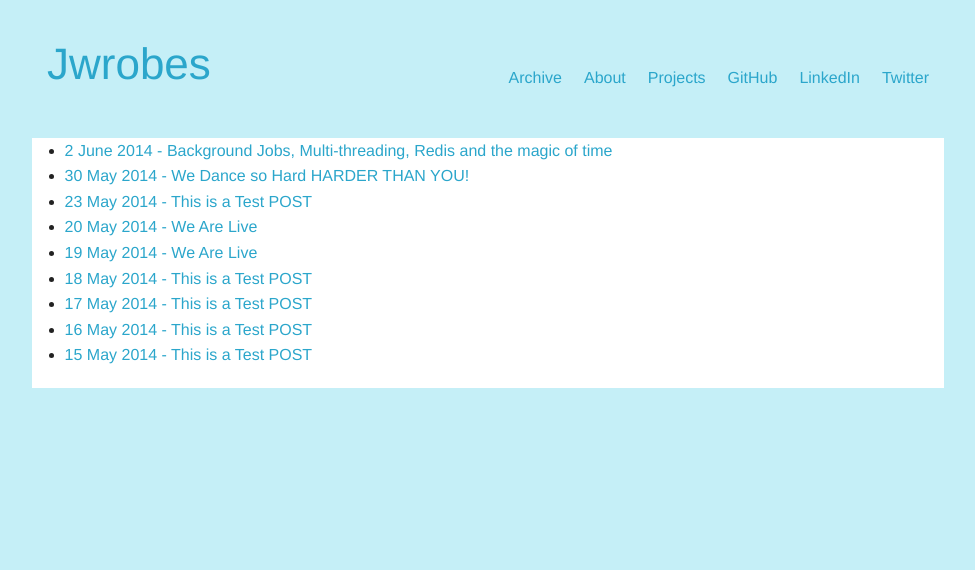
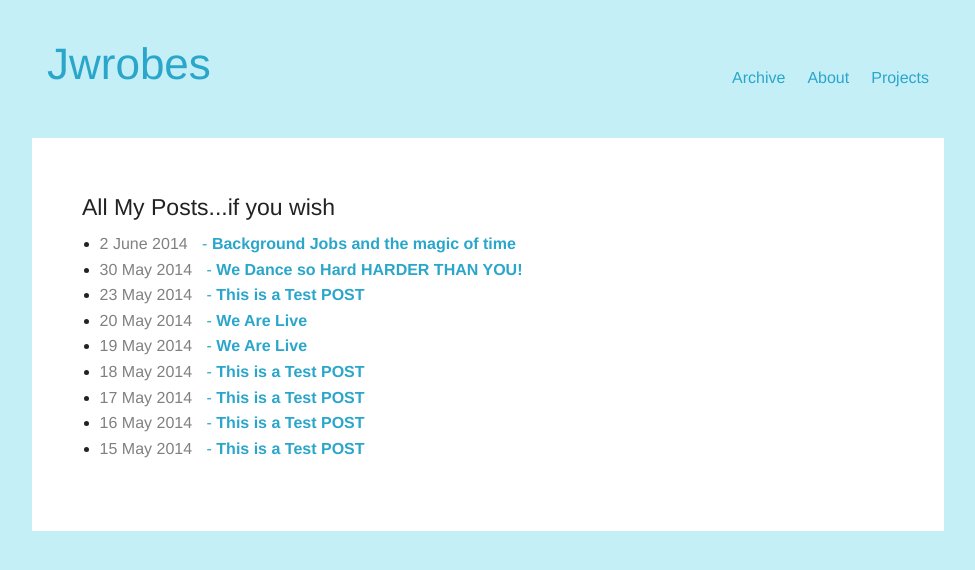
Before and after one commit to jwrobes/jwrobes.github.io, a Jekyll site: the page built from archive.html, in a window 1280 px wide. Shown: the top 570 px of the page, without its empty margins (152-1127 px from the left). Built offline with Jekyll 4.4.1, drawn with Linux system fonts in a browser that asks for light colours.

Commit message:
Fixed Nav Bar position   * Updated CSS for posts when one column   * Added to About Page   * added Projects Page   * added a container that adds padding to every page but the landing page   * Moved links out of nav to about page   * cleaned up HTML

```diff
--- a/_layouts/master.html
+++ b/_layouts/master.html
@@ -9,10 +9,6 @@
     <link rel="stylesheet" href="/assets/css/foundation.css" type="text/css" media="screen" charset="utf-8"/>
     <link rel="stylesheet" href="/assets/css/master.css" type="text/css" media="screen" charset="utf-8"/>
     <script src="/assets/js/blog.js" type="text/javascript" charset="utf-8"></script>
-
-
-
-
   </head>
 
   <body>
@@ -26,26 +22,19 @@
           <li><a href='/archive.html'>Archive</a></li>
           <li><a href='/about.html'>About</a></li>
           <li><a href='/projects.html'>Projects</a></li>
-          <li><a href='http://github.com/jwrobes' target='_blank' rel='me'>GitHub</a></li>
-          <li><a href='https://www.linkedin.com/pub/jonathan-wrobel/58/762/aa0' target='_blank' rel='me'>LinkedIn</a></li>
-          <li><a href='http://twitter.com/jzwrobes' target='_blank' rel='me'>Twitter</a></li>
         </ul>
       </div>
     </div>
     </header>
     <div class="row">
-      <div class="large-12 column container">
+      <div class="large-12 column container full-bleed">
   			 {{content}}
       </div>
     </div>
-		  <div id="footer">
-
-		  </div>
-   <script type="text/javascript">
-    window.addEventListener("DOMContentLoaded",BlogController(), false)
-    window.addEventListener('resize', function() { BlogController()}, false);
-  </script>
-
+	  <div id="footer"></div>
+    <script type="text/javascript">
+      window.addEventListener("DOMContentLoaded",BlogController(), false)
+      window.addEventListener('resize', function() { BlogController()}, false);
+    </script>
   </body>
-
 </html>
--- /dev/null
+++ b/_layouts/page.html
@@ -0,0 +1,6 @@
+---
+layout: master
+---
+<div class='container'>
+	 {{content}}
+</div>
--- a/_posts/2014-06-02-jwrobes-meets-sidekiq.md
+++ b/_posts/2014-06-02-jwrobes-meets-sidekiq.md
@@ -1,6 +1,6 @@
 ---
 layout: post
-title: Background Jobs, Multi-threading, Redis and the magic of time
+title: Background Jobs and the magic of time
 description: Thoughts on my first solo mvp and the joys of playing with new technologies on personal projects.
 ---
 
--- a/archive.html
+++ b/archive.html
@@ -1,9 +1,10 @@
 ---
-layout: master
+layout: page
 title: Archive
 ---
 
 <div class="posts">
+	<h4>All My Posts...if you wish</h4>
 	<div class="container full-bleed" id= "archive">
 		<ul>
 		{% for post in site.posts %}
--- a/assets/css/master.css
+++ b/assets/css/master.css
@@ -10,14 +10,27 @@ header {
 	padding: 30px;
 }
 
+div.container {
+	background: white;
+	padding: 50px;
+}
+
+div.container.full-bleed {
+  padding:0;
+}
+
+.logo {
+	width: 40%;
+}
+
+.nav {
+	width: 40%;
+}
+
 .posts {
 	background: white;
 }
 
-.container {
-	background: white;
-
-}
 
 #recent-posts {
 	background: white;
@@ -49,12 +62,22 @@ a.post:hover {
 	background: #22313F;
 }
 
+.title {
+	font-weight: bold;
+}
+
+.date {
+	color: gray;
+	padding-right: 10px;
+}
+
+
 .end {
-	padding: 8px 8px 15px 8px;
+	padding: 15px 8px 15px 8px;
 	text-align: center;
 }
 
-@media only screen and (min-width: 64.063em) and (max-width: 90em) {
+@media only screen and (min-width: 640px) and (max-width: 90em) {
 
 #nav-menu {
 	float: right;
@@ -66,7 +89,19 @@ a.post:hover {
 
 a.post {
 	width: 100%;
+	border-top: solid 2px #C5EFF7;
+	border-bottom: solid 2px #C5EFF7;
 }
+.logo {
+	width: 100%;
+}
+
+.nav {
+	width: 100%;
+}
+
+
+
 	}
 
 
```
Also changed, not shown: about.textile (+17 -3 lines), projects.textile (+8 -4 lines).
